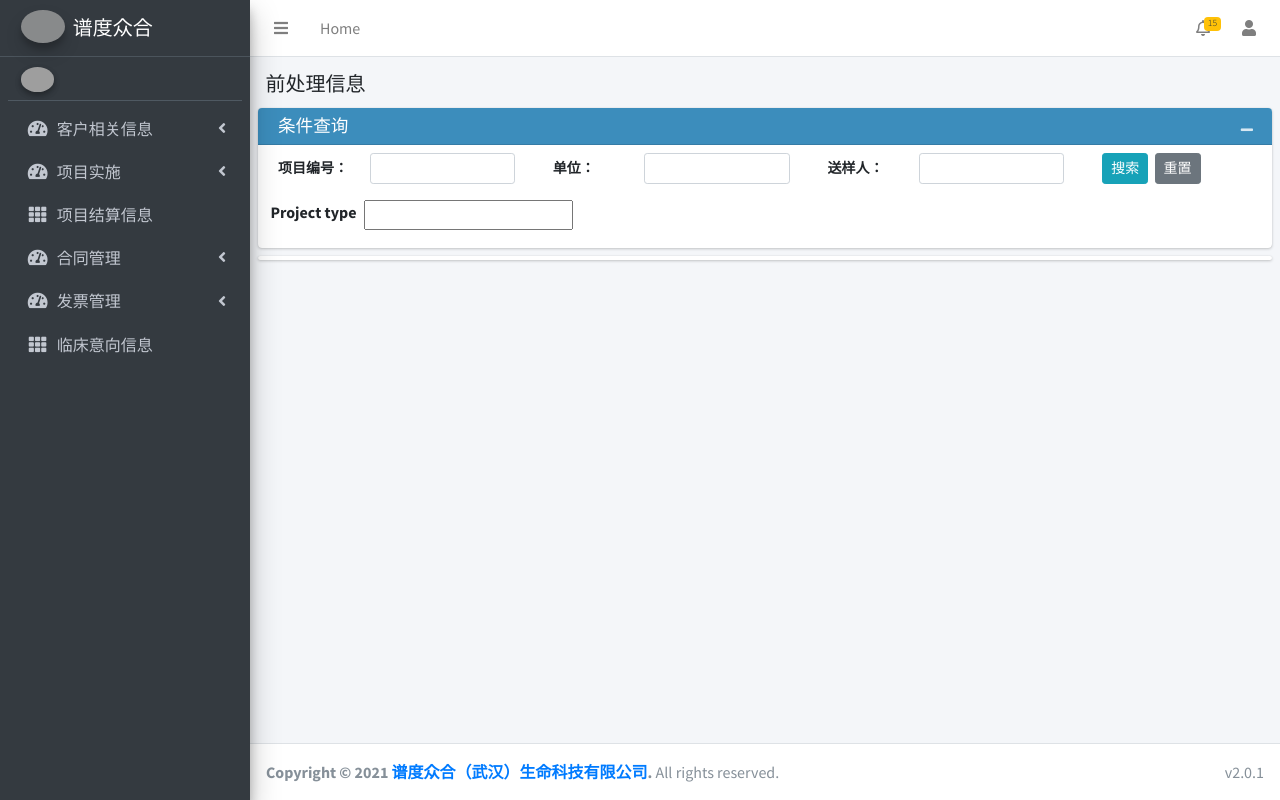
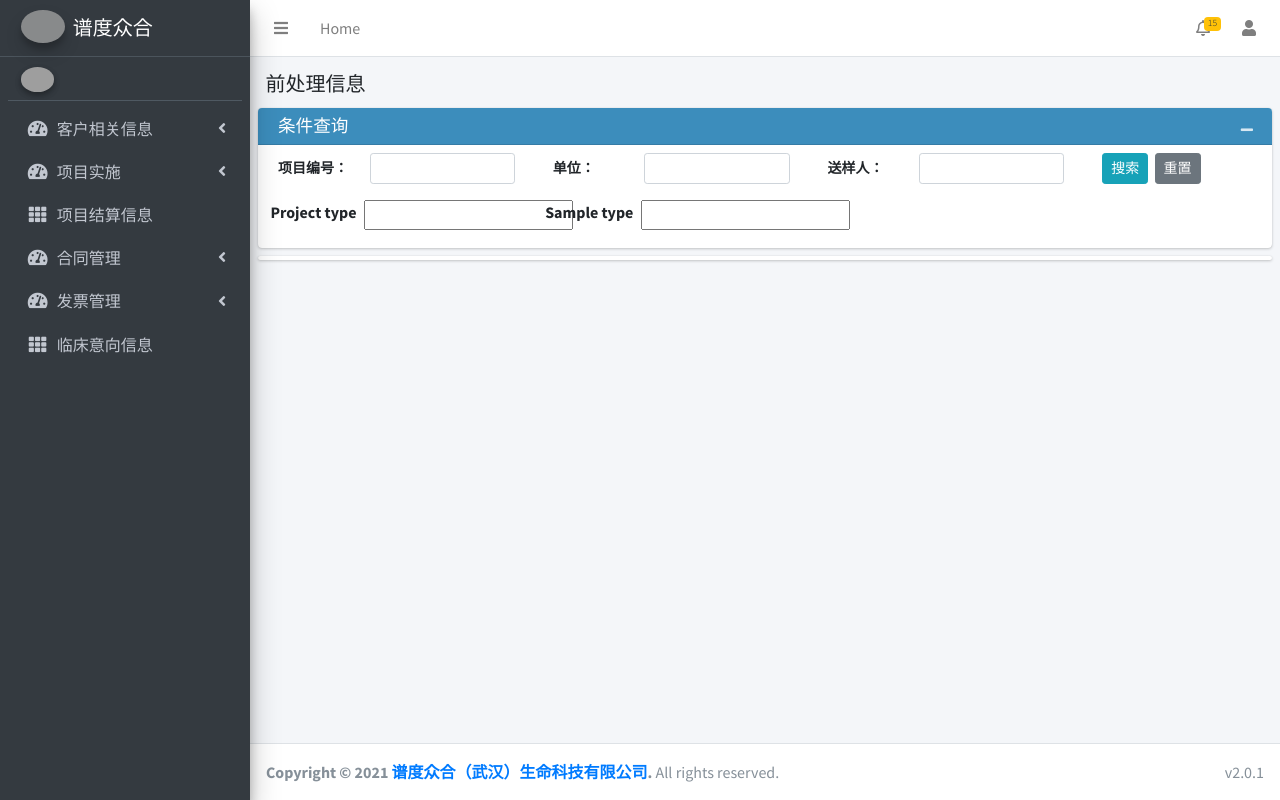
Before and after one commit to sun-gh/Django-LIMS_V210811, a Django app: template project_stage/templates/project_stage/pretreat_stage.html in a window 1280 px wide. Run offline with Django 3.2, Linux system fonts and the light colour scheme; the template is opened without the code that fills it, so the values that code supplies are empty, except form fields; tables that the repository leaves empty hold one stand-in row (values such as "Sample post"); form fields are guessed from the names that the template uses; some libraries are stand-ins or nearby versions; grey boxes are pictures that could not be loaded.

Commit message:
project_stage add sample_type

```diff
--- a/project_stage/forms.py
+++ b/project_stage/forms.py
@@ -144,3 +144,5 @@
     # 定义搜索项表单
     project_type = forms.ModelChoiceField(queryset=ProjectType.objects.all(), label="项目类型", required=False,
                                           widget=forms.Select(attrs={'class': 'form-control form-control-sm'}))
+    sample_type = forms.ModelChoiceField(queryset=SampleType.objects.all(), label="样本类型", required=False,
+                                         widget=forms.Select(attrs={'class': 'form-control form-control-sm'}))
--- a/project_stage/templates/project_stage/pretreat_stage.html
+++ b/project_stage/templates/project_stage/pretreat_stage.html
@@ -63,6 +63,12 @@
                         <label for="unit_search" class="col-md-4 col-form-label col-form-label-sm">单位：</label>
                         <div class="col-md-7">
                           <input type="text" class="form-control form-control-sm" id="unit_search" name="unit_name"  >
+                        </div>
+                      </div>
+                      <div class="form-group row">
+                        {{ form.sample_type.label_tag }}
+                        <div class="col-md-7">
+                          {{ form.sample_type }}
                         </div>
                       </div>
                     </div>
@@ -429,6 +435,7 @@
 
   // 给label加上class属性;
   $("[for='id_project_type']").addClass("col-md-4 col-form-label col-form-label-sm");
+  $("[for='id_sample_type']").addClass("col-md-4 col-form-label col-form-label-sm");
 
   //定义向后台传递参数的函数
     function getParams(params) {
@@ -443,6 +450,9 @@
       //定义项目类型获取选择结果
       var pro_type_id = sessionStorage.getItem("pro_type_id");
       var pro_type = document.getElementById("id_project_type");
+      //定义样本类型选项
+      var sample_type_id = sessionStorage.getItem("sample_type_id");
+      var sample_type = document.getElementById("id_sample_type");
 
       var temp = {      //这里的pageSize、pageNum等必须和Controller改成一样的
         pageSize: pageSize==null?params.limit:pageSize,                      //页面大小
@@ -454,6 +464,7 @@
         unit: unit==null?$("#unit_search").val():unit,
         sample_sender: sample_sender==null?$("#sender_search").val():sample_sender,
         pro_type_id: pro_type_id==null?pro_type.selectedIndex:pro_type_id,
+        sample_type_id: sample_type_id==null?sample_type.value:sample_type_id,
 
       };
       //在sessionStorage中清除这几个数据
@@ -463,6 +474,7 @@
       sessionStorage.removeItem("unit");
       sessionStorage.removeItem("sample_sender");
       sessionStorage.removeItem("pro_type_id");
+      sessionStorage.removeItem("sample_type_id");
       return temp;
     }  //.getParams
 
@@ -533,6 +545,8 @@
         }else {
           pro_type="";   //此时if必然为true
         }
+        var sample_type = document.getElementById("id_sample_type");
+        sessionStorage.setItem("sample_type_id", sample_type.value);
 
         sessionStorage.setItem("pageSize", $table.bootstrapTable('getOptions').pageSize);
         sessionStorage.setItem("pageNum", $table.bootstrapTable('getOptions').pageNumber);
@@ -576,6 +590,8 @@
       }else {
         pro_type="";   //此时if必然为true
       }
+      var sample_type = document.getElementById("id_sample_type");
+      sessionStorage.setItem("sample_type_id", sample_type.value);
 
       sessionStorage.setItem("pageSize", $table.bootstrapTable('getOptions').pageSize);
       sessionStorage.setItem("pageNum", $table.bootstrapTable('getOptions').pageNumber);
@@ -598,9 +614,11 @@
     $("#project_number").val("");
     $("#unit_search").val("");
     $("#sender_search").val("");
-    //设置项目类型为第一选项
+    //设置项目类型和样本类型为第一选项
     $("#id_project_type option").attr("selected",false);
     $("#id_project_type option").first().attr("selected",true);
+    $("#id_sample_type option").attr("selected",false);
+    $("#id_sample_type option").first().attr("selected",true);
 
     searchfun();
   }
--- a/project_stage/views.py
+++ b/project_stage/views.py
@@ -373,6 +373,7 @@
         unit_name = request.GET.get('unit')
         sample_sender = request.GET.get('sample_sender')
         pro_type_id = int(request.GET.get('pro_type_id'))
+        sample_type_id = request.GET.get('sample_type_id')
 
         conditions = {}  # 构造字典存储查询条件
 
@@ -384,6 +385,9 @@
             conditions['sample_sender__customer_name__contains'] = sample_sender
         if pro_type_id:
             conditions['project_type__id'] = pro_type_id
+        if sample_type_id:
+            sample_type = SampleType.objects.get(id=int(sample_type_id))
+            conditions['sample_type'] = sample_type.type_name
 
         all_projects = SampleRecord.objects.filter(**conditions)
 
```
Also changed, not shown: project_order/views.py (+2 -9 lines).
